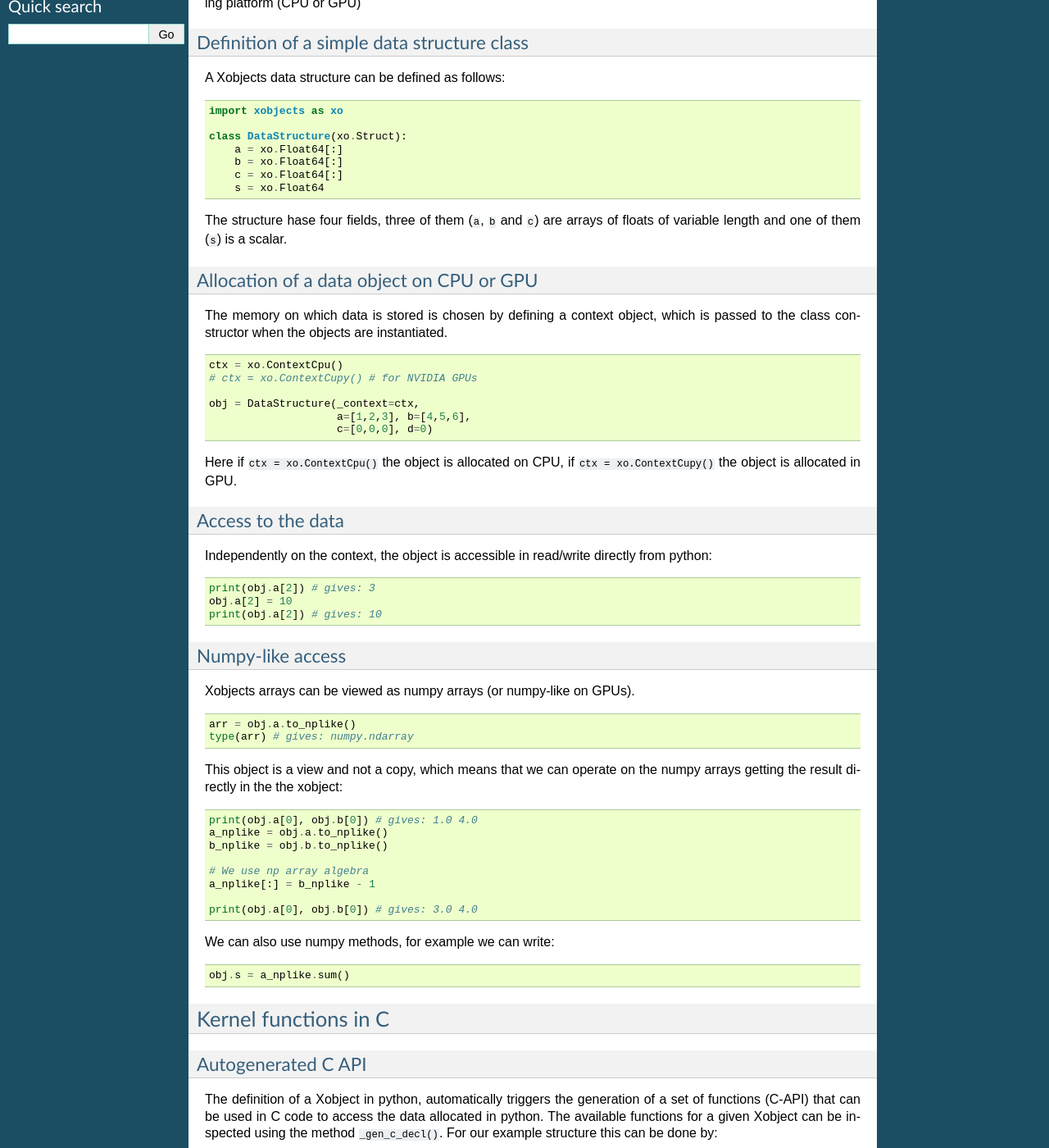
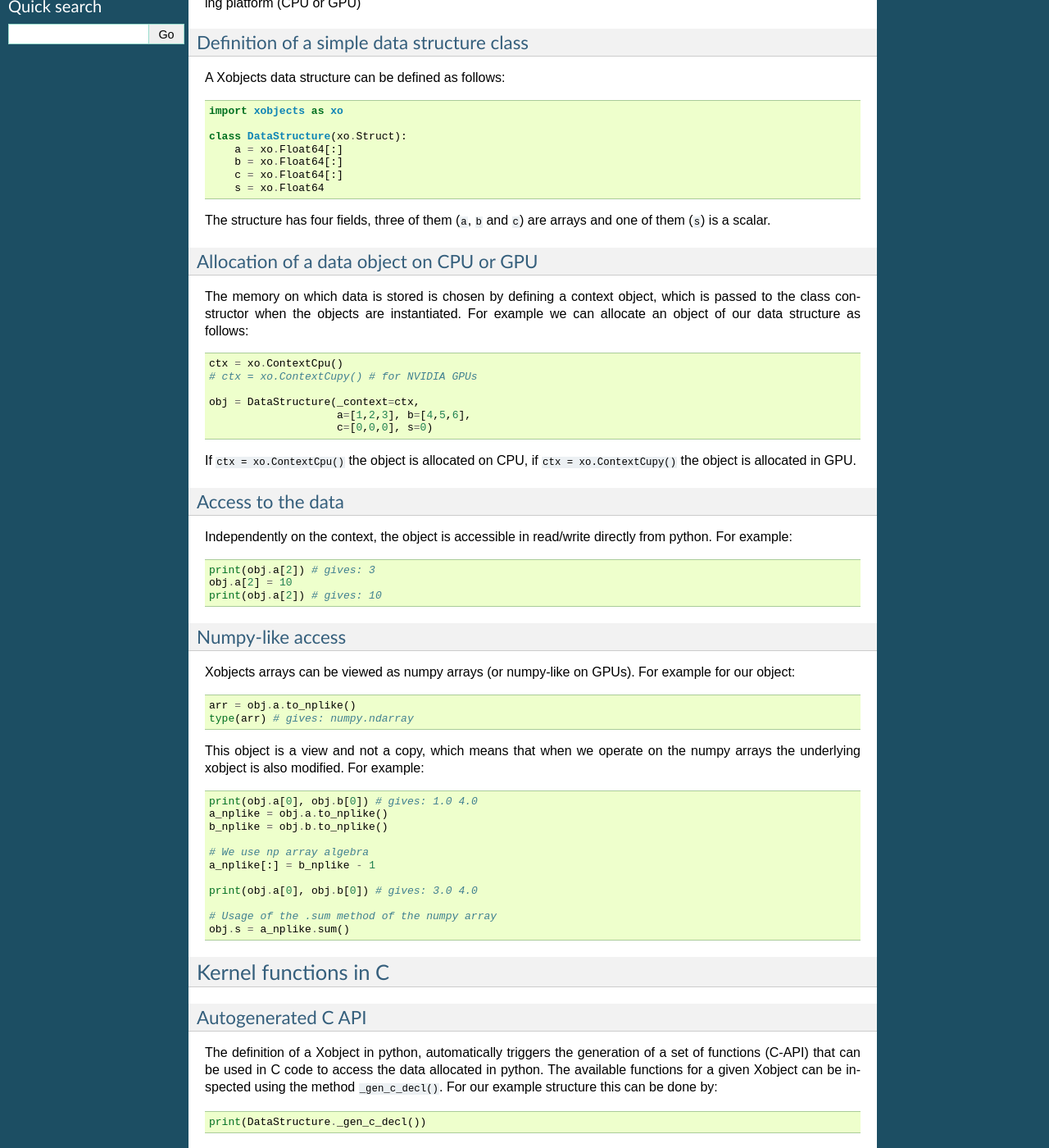
Before and after one commit to xsuite/xsuite, a Sphinx documentation site: the page built from docs/xobjexample.rst, in a window 1280 px wide and 1400 px high, scrolled down 559 px. Shown: the whole window at 82% size. Built offline with Sphinx 7.4.7, drawn with Linux system fonts in a browser that asks for light colours.

Commit message:
Quick push

```diff
--- a/docs/xobjexample.rst
+++ b/docs/xobjexample.rst
@@ -27,13 +27,13 @@
         c = xo.Float64[:]
         s = xo.Float64
 
-The structure hase four fields, three of them (``a``, ``b`` and ``c``) are arrays of floats of variable length and one of them (``s``) is a scalar.
+The structure has four fields, three of them (``a``, ``b`` and ``c``) are arrays and one of them (``s``) is a scalar.
 
 
 Allocation of a data object on CPU or GPU
 -----------------------------------------
 
-The memory on which data is stored is chosen by defining a context object, which is passed to the class constructor when the objects are instantiated.
+The memory on which data is stored is chosen by defining a context object, which is passed to the class constructor when the objects are instantiated. For example we can allocate an object of our data structure as follows:
 
 .. code-block:: python
 
@@ -42,14 +42,14 @@
 
     obj = DataStructure(_context=ctx,
                         a=[1,2,3], b=[4,5,6],
-                        c=[0,0,0], d=0)
+                        c=[0,0,0], s=0)
 
-Here if ``ctx = xo.ContextCpu()`` the object is allocated on CPU, if ``ctx = xo.ContextCupy()`` the object is allocated in GPU.
+If ``ctx = xo.ContextCpu()`` the object is allocated on CPU, if ``ctx = xo.ContextCupy()`` the object is allocated in GPU.
 
 Access to the data
 ------------------
 
-Independently on the context, the object is accessible in read/write directly from python:
+Independently on the context, the object is accessible in read/write directly from python. For example:
 
 .. code-block:: python
 
@@ -60,14 +60,14 @@
 Numpy-like access
 -----------------
 
-Xobjects arrays can be viewed as numpy arrays (or numpy-like on GPUs).
+Xobjects arrays can be viewed as numpy arrays (or numpy-like on GPUs). For example for our object:
 
 .. code-block:: python
 
     arr = obj.a.to_nplike()
     type(arr) # gives: numpy.ndarray
 
-This object is a view and not a copy, which means that we can operate on the numpy arrays getting the result directly in the the xobject:
+This object is a view and not a copy, which means that when we operate on the numpy arrays the underlying xobject is also modified. For example:
 
 .. code-block:: python
 
@@ -80,11 +80,9 @@
 
     print(obj.a[0], obj.b[0]) # gives: 3.0 4.0
 
-We can also use numpy methods, for example we can write:
+    # Usage of the .sum method of the numpy array
+    obj.s = a_nplike.sum()
 
-.. code-block:: python
-
-    obj.s = a_nplike.sum()
 
 Kernel functions in C
 =====================
```
